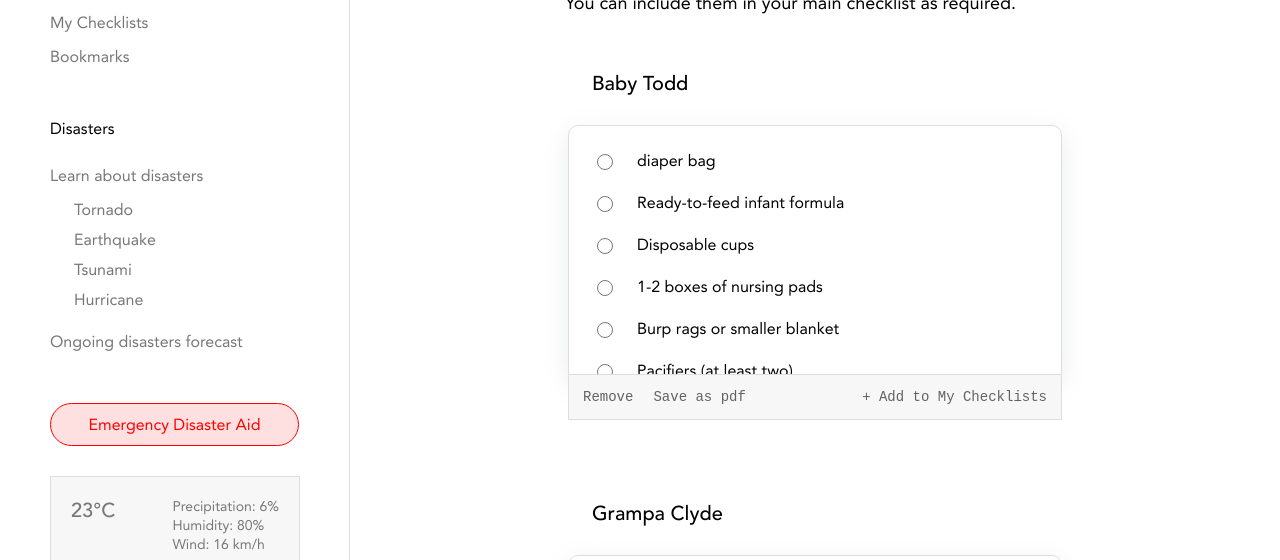
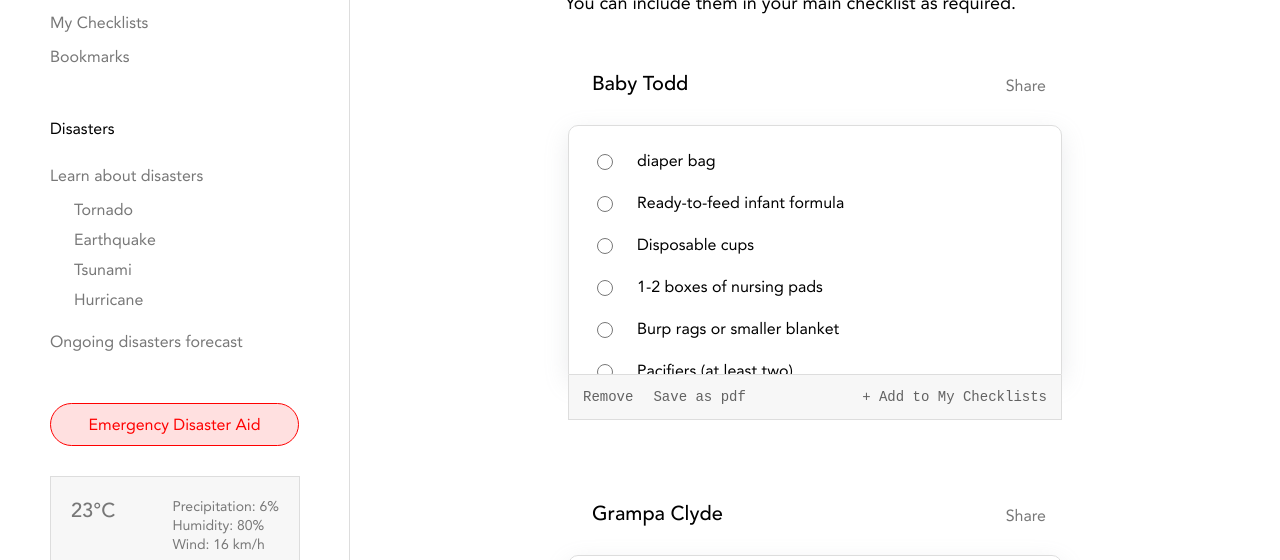
Before and after one commit to slowresonance/prepared, a React (Create React App) app: page /bookmarks in a window 1280 px wide. Shown: the part 240-800 px from the top of the page. Built offline with nearby package versions, Linux system fonts and the light colour scheme; a web font is replaced by a local one.

Commit message:
alot of changes+bugs+shadow

```diff
--- a/src/components/Checklist.js
+++ b/src/components/Checklist.js
@@ -80,6 +80,7 @@ const Checklist = ({
     <div className={`checklist ${source}`}>
       <div className="header">
         <div className="name">{data.name}</div>
+        <div className="share">Share</div>
       </div>
       <div className="list">
         {data.list.map((item) => (
--- a/src/styles/style.css
+++ b/src/styles/style.css
@@ -188,11 +188,31 @@ img {
 
 .checklist .header {
   margin: 0 0 28px 24px;
+  display: -webkit-box;
+  display: -ms-flexbox;
+  display: flex;
+  -webkit-box-pack: justify;
+      -ms-flex-pack: justify;
+          justify-content: space-between;
+  -webkit-box-align: end;
+      -ms-flex-align: end;
+          align-items: flex-end;
 }
 
 .checklist .header .name {
   font-size: 20px;
   font-weight: bold;
+}
+
+.checklist .header .share {
+  font-weight: 18px;
+  color: #777777;
+  cursor: pointer;
+  margin-right: 1em;
+}
+
+.checklist .header .share:hover {
+  color: #000000;
 }
 
 .checklist .footer {
--- a/src/styles/style.scss
+++ b/src/styles/style.scss
@@ -152,10 +152,24 @@ img {
   margin: 5em auto;
   .header {
     margin: 0 0 28px 24px;
+    display: flex;
+    justify-content: space-between;
+    align-items: flex-end;
 
     .name {
       font-size: 20px;
       font-weight: bold;
+    }
+
+    .share {
+      font-weight: 18px;
+      color: #777777;
+      cursor: pointer;
+      margin-right: 1em;
+
+      &:hover {
+        color: #000000;
+      }
     }
   }
 
```
Also changed, not shown: 1 other file (tests, documents, lock files or other folders).
